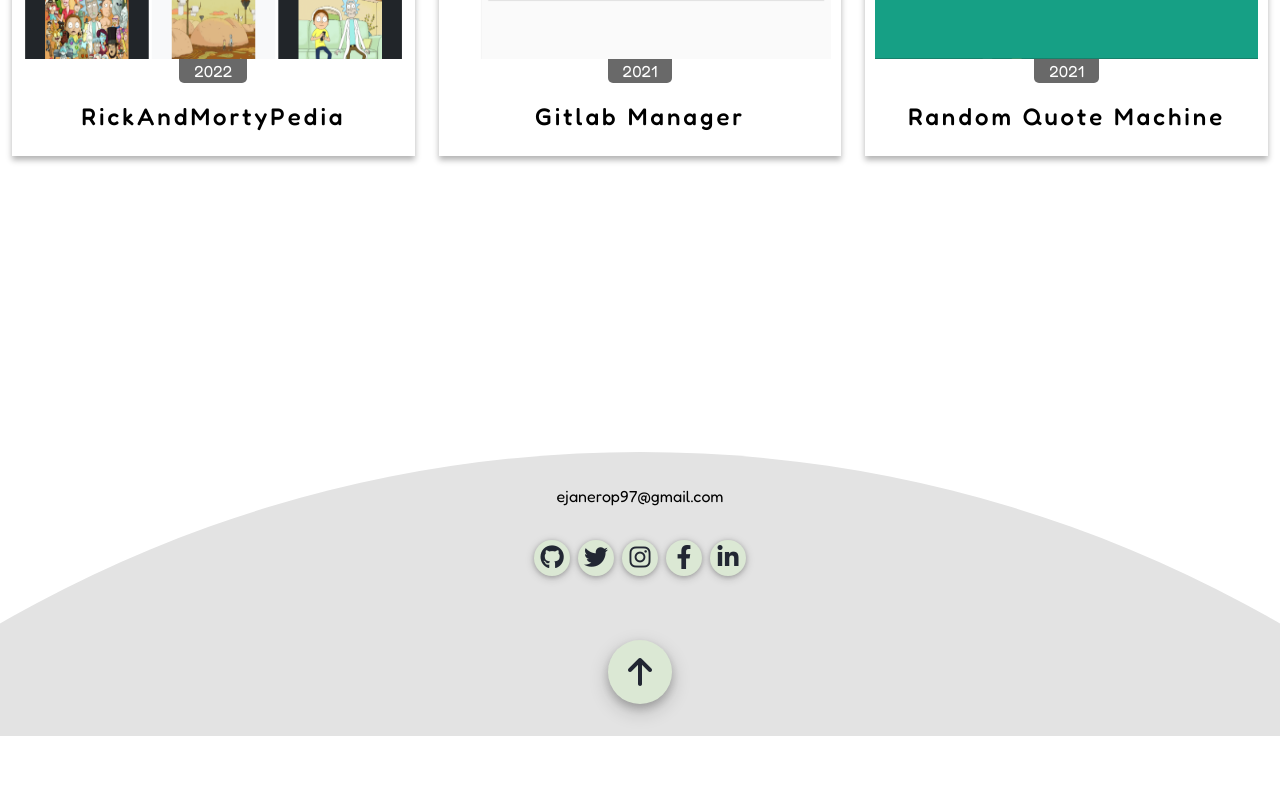
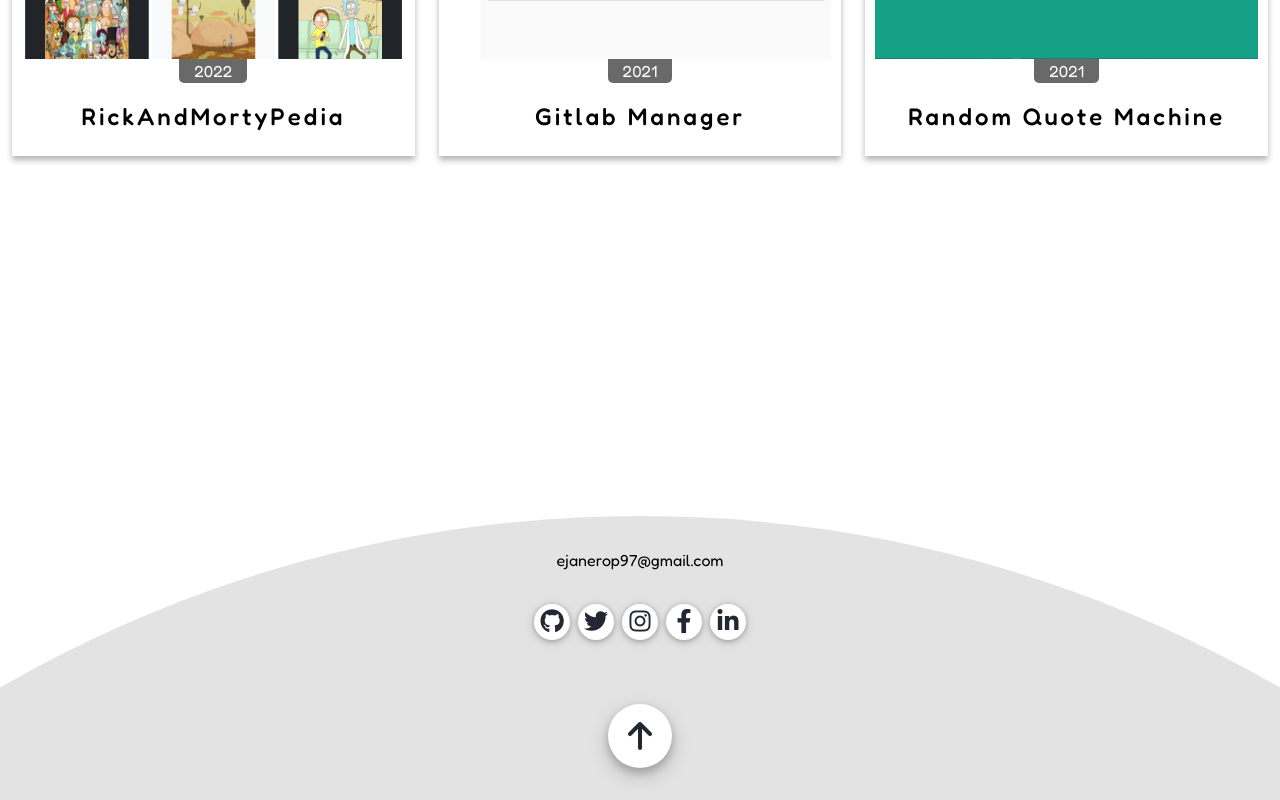
Before and after one commit to ejanerop/react-portfolio, a React (Create React App) app: page / in a window 1280 px wide. Shown: the part 3196-3996 px from the top of the page. Before the commit the page ends 3932 px from the top, so only its background shows below. Built offline with nearby package versions, Linux system fonts and the light colour scheme.

Commit message:
Changed color of footer

```diff
--- a/src/components/footer/footer.component.scss
+++ b/src/components/footer/footer.component.scss
@@ -2,7 +2,7 @@
     position: relative;
     padding: 2em 0;
     height: 50vh;
-    min-height: 30em;
+    min-height: 34em;
     text-align: center;
 
     .footer-content {
@@ -64,7 +64,7 @@
             font-size: 1.5em;
             line-height: 1.5em;
             text-align: center;
-            background-color: #dbe8d4;
+            background-color: white;
             border-radius: 50%;
             box-shadow: 0 2px 10px 0 rgb(0 0 0 / 20%),
                 0 1px 5px 0 rgb(0 0 0 / 20%);
@@ -81,7 +81,7 @@
         text-align: center;
         line-height: 4rem;
         border: none;
-        background-color: #dbe8d4;
+        background-color: white;
         color: #222733;
         border-radius: 50%;
         cursor: pointer;
```
